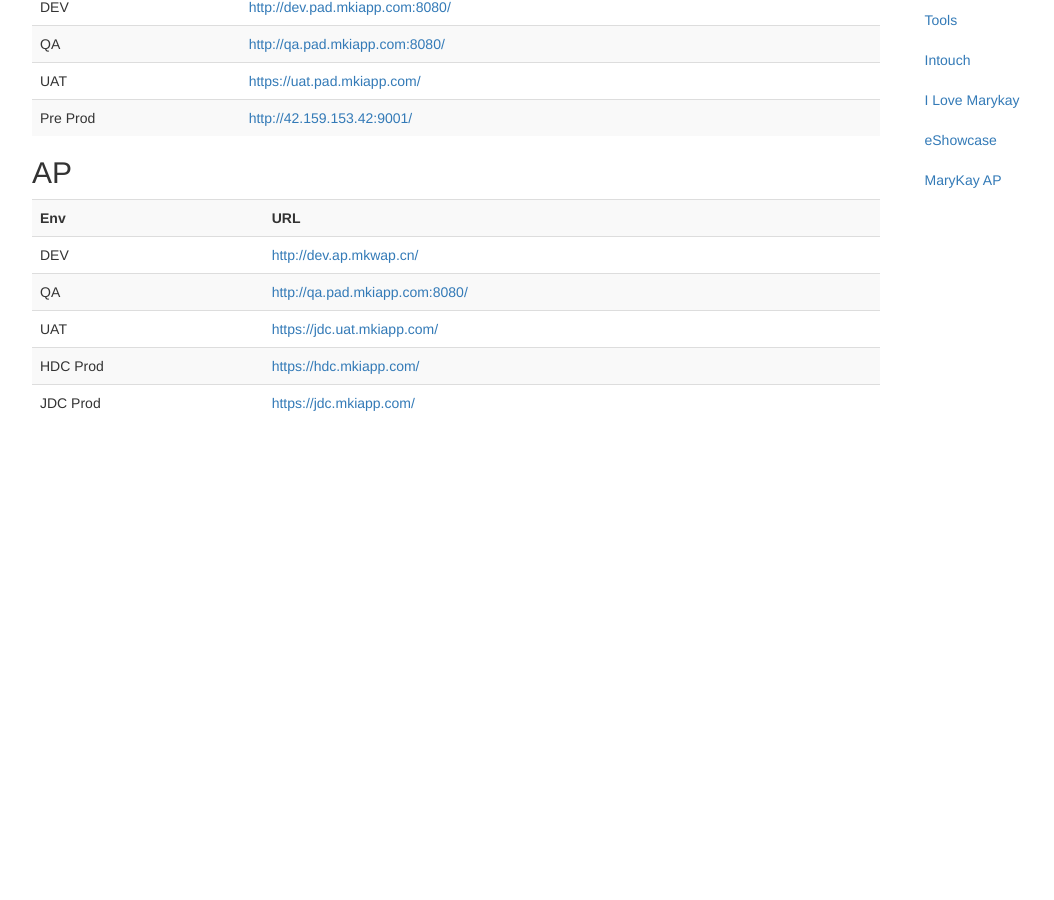
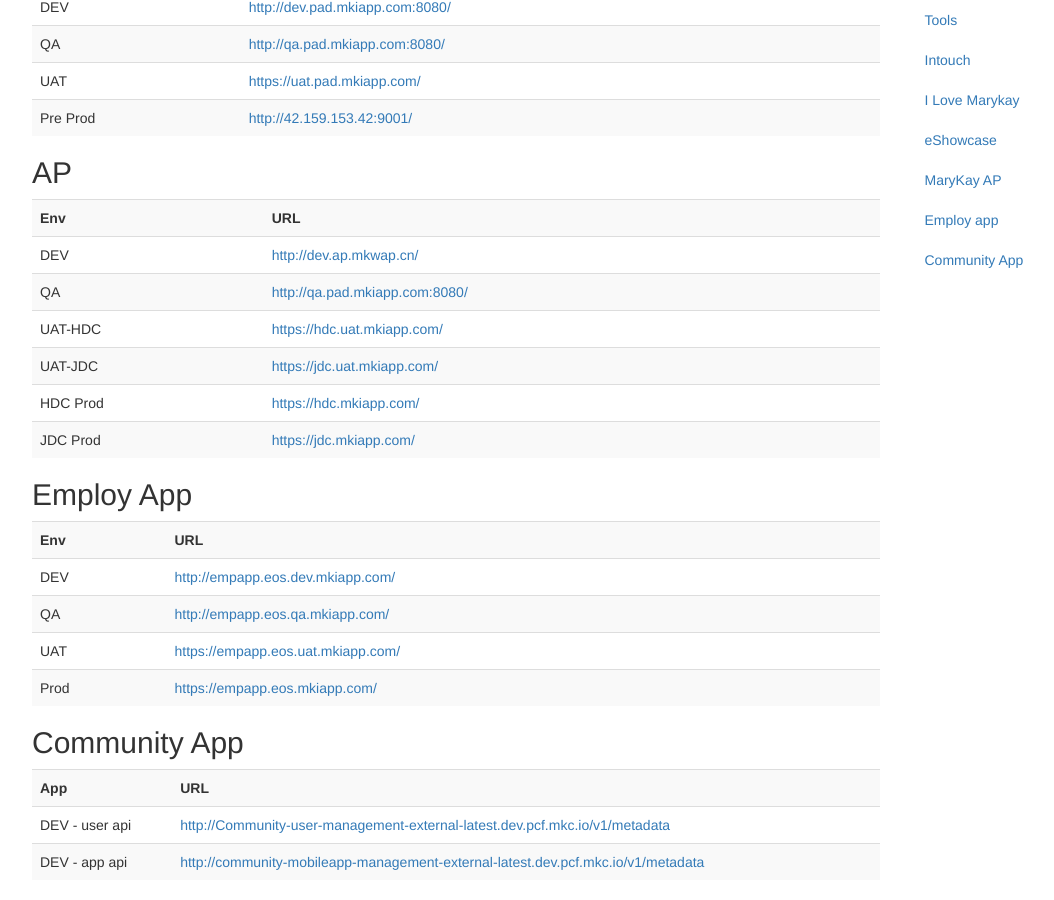
Before and after one commit to risezhang/risezhang.github.io, a Jekyll site: the page static/index.html, which Jekyll copies as it is, in a window 1280 px wide and 900 px high, scrolled down 1400 px. Shown: the whole window, without its empty margins (38-1092 px from the left). Built offline with Jekyll 4.4.1, drawn with Linux system fonts in a browser that asks for light colours; nearby versions of some CDN libraries; before the commit the page ends 1841 px from its top, so only the background shows below that.

Commit message:
add new urls

```diff
--- a/static/index.html
+++ b/static/index.html
@@ -197,7 +197,11 @@
                     <td><a href="">http://qa.pad.mkiapp.com:8080/</a></td>
             </tr>
             <tr>
-                                                        <td>UAT</td>
+                    <td>UAT-HDC</td>
+                    <td><a href="">https://hdc.uat.mkiapp.com/</a></td>
+            </tr>
+            <tr>
+                    <td>UAT-JDC</td>
                     <td><a href="">https://jdc.uat.mkiapp.com/</a></td>
             </tr>
             <tr>
@@ -207,6 +211,45 @@
             <tr>
                     <td>JDC Prod</td>
                     <td><a href="">https://jdc.mkiapp.com/</a></td>
+            </tr>
+          </table>
+
+          <h2><a name="empapp"></a> Employ App</h2>
+          <table class="table table-striped table-hover">
+            <tr>
+                    <th>Env</th>
+                    <th>URL</th>
+            </tr>
+            <tr>
+                    <td>DEV</td>
+                    <td><a href="">http://empapp.eos.dev.mkiapp.com/</a></td>
+            </tr>
+            <tr>
+                    <td>QA</td>
+                    <td><a href="">http://empapp.eos.qa.mkiapp.com/</a></td>
+            </tr>
+            <tr>
+                    <td>UAT</td>
+                    <td><a href="">https://empapp.eos.uat.mkiapp.com/</a></td>
+            </tr>
+            <tr>
+                    <td>Prod</td>
+                    <td><a href="">https://empapp.eos.mkiapp.com/</a></td>
+            </tr>
+          </table>
+          <h2><a name="community"></a>Community App</h2>
+          <table class="table table-striped table-hover">
+            <tr>
+                    <th>App</th>
+                    <th>URL</th>
+            </tr>
+            <tr>
+                    <td>DEV - user api</td>
+                    <td><a href="">http://Community-user-management-external-latest.dev.pcf.mkc.io/v1/metadata</a></td>
+            </tr>
+            <tr>
+                    <td>DEV - app api</td>
+                    <td><a href="">http://community-mobileapp-management-external-latest.dev.pcf.mkc.io/v1/metadata</a></td>
             </tr>
           </table>
 				</div>
@@ -219,6 +262,8 @@
 							<li><a href="#ilmk">I Love Marykay</a></li>
 							<li><a href="#eshowcase">eShowcase</a></li>
               <li><a href="#ap">MaryKay AP</a></li>
+              <li><a href="#empapp">Employ app</a></li>
+              <li><a href="#community">Community App</a></li>
 						</ul>
 					</nav>
 				</div>
```
Lines whose indentation alone changed are shown as unchanged.
